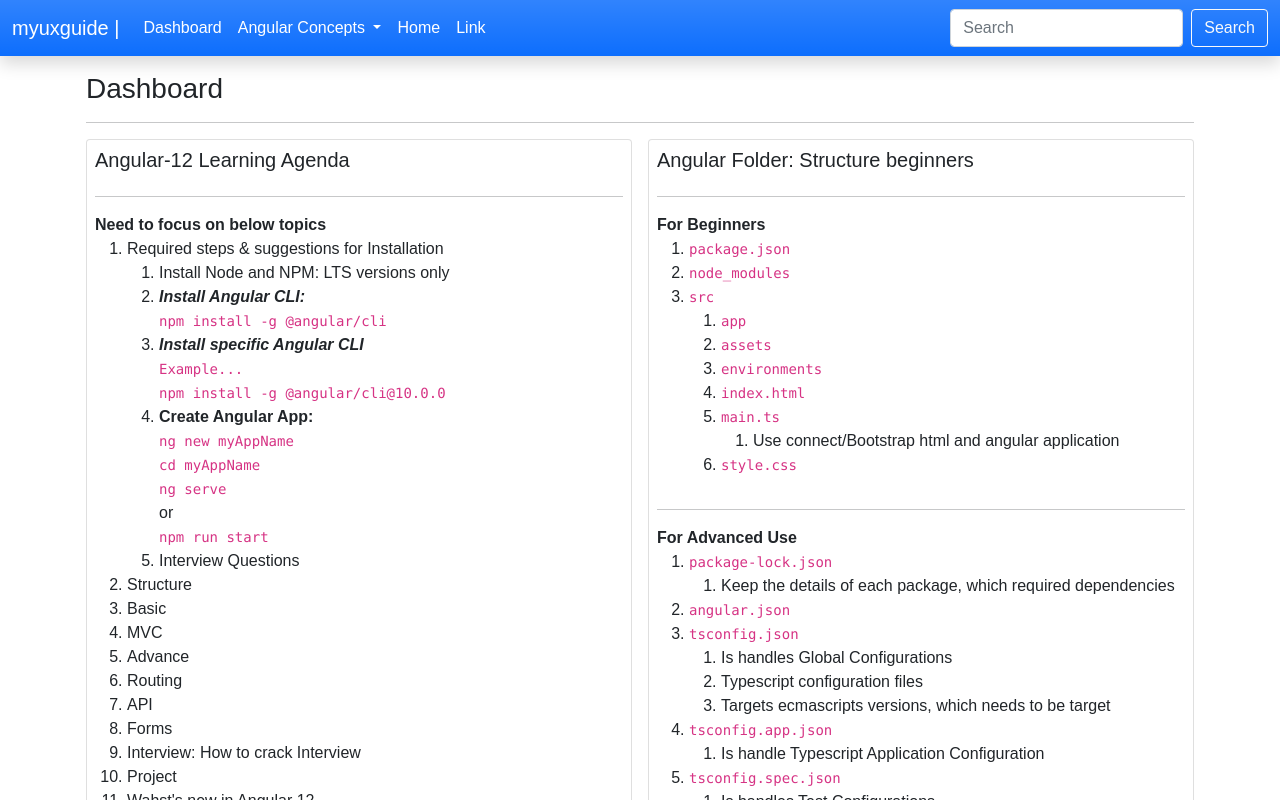
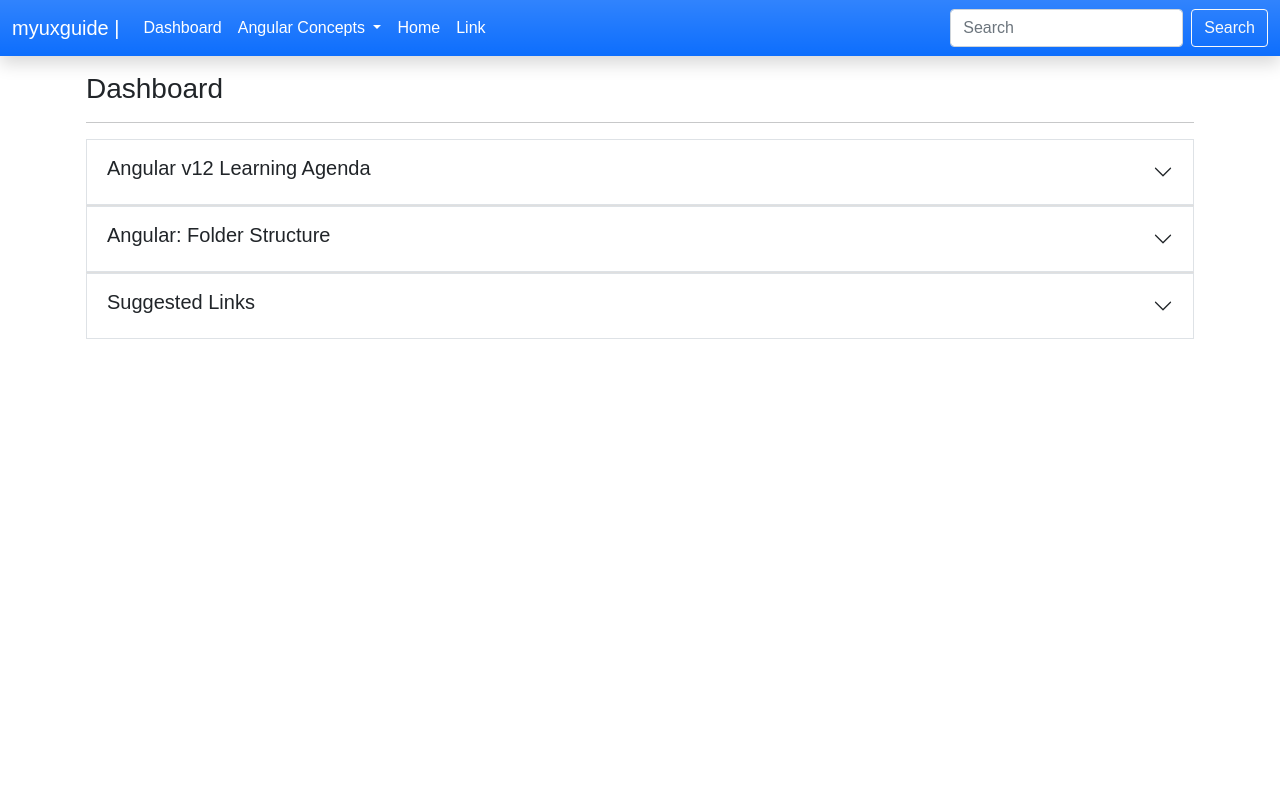
Before and after one commit to myuxguide/projects, an Angular app: page /dashboard in a window 1280 px wide. Shown: the top 800 px of the page. Built offline with nearby package versions, Linux system fonts and the light colour scheme.

Commit message:
Project Updated

```diff
--- a/src/app/dashboard/dashboard.component.css
+++ b/src/app/dashboard/dashboard.component.css
@@ -6,3 +6,7 @@ ul,li{
 .mainSection{
     padding: 1em;
 }
+.accordion-body{
+    max-height: 250px;
+    overflow-y: scroll !important;
+}
--- a/src/app/dashboard/dashboard.component.html
+++ b/src/app/dashboard/dashboard.component.html
@@ -2,15 +2,19 @@
     <h3>{{ titles.title }}</h3>
     <hr />
 
-    <div class="row row-cols-1 row-cols-sm-2 g-3">
-        <div class="col">
-            <div class="card p-2 overflow-auto">
+    <div class="accordion accordion-flush" id="accordionFlush">
+        <div class="accordion-item">
+          <h2 class="accordion-header border" id="flush-headingOne">
+            <button class="accordion-button collapsed" type="button" data-bs-toggle="collapse" data-bs-target="#flush-collapseOne" aria-expanded="false" aria-controls="flush-collapseOne">
                 <h5>{{ titles.titleOne }}</h5>
-                <hr />
+            </button>
+          </h2>
+          <div id="flush-collapseOne" class="accordion-collapse collapse" aria-labelledby="flush-headingOne" data-bs-parent="#accordionFlush">
+            <div class="accordion-body border overflow-hidden">
                 <strong>Need to focus on below topics</strong>
                 <ol>
                     <li>Required steps & suggestions for Installation</li>
-                    <ol>
+                    <ol type="a">
                         <li>
                             Install Node and NPM: LTS versions only
                         </li>
@@ -45,24 +49,29 @@
                     <li>How to use CSS</li>
                 </ol>
             </div>
+          </div>
         </div>
 
-        <div class="col">
-            <div class="card p-2 overflow-auto">
-                <h5>{{ titles.titleTwo }}</h5>
-                <hr />
+        <div class="accordion-item">
+            <h2 class="accordion-header border" id="flush-headingTwo">
+                <button class="accordion-button collapsed" type="button" data-bs-toggle="collapse" data-bs-target="#flush-collapseTwo" aria-expanded="false" aria-controls="flush-collapseTwo">
+                    <h5>{{ titles.titleTwo }}</h5>
+                </button>
+          </h2>
+          <div id="flush-collapseTwo" class="accordion-collapse collapse hide" aria-labelledby="flush-headingTwo" data-bs-parent="#accordionFlush">
+            <div class="accordion-body border overflow-auto">
                 <strong>For Beginners</strong>
                 <ol>
                     <li><code>package.json</code></li>
                     <li><code>node_modules</code></li>
                     <li><code>src</code></li>
-                    <ol>
+                    <ol type="a">
                         <li><code>app</code></li>
                         <li><code>assets</code></li>
                         <li><code>environments</code></li>
                         <li><code>index.html</code></li>
                         <li><code>main.ts</code>
-                            <ol>
+                            <ol type="i">
                                 <li>Use connect/Bootstrap html and angular application</li>
                             </ol>
                         </li>
@@ -75,24 +84,24 @@
                 <strong>For Advanced Use</strong>
                 <ol>
                     <li><code>package-lock.json</code>
-                        <ol>
+                        <ol type="a">
                             <li>Keep the details of each package, which required dependencies</li>
                         </ol>
                     </li>
                     <li><code>angular.json</code></li>
                     <li><code>tsconfig.json</code>
-                        <ol>
+                        <ol type="a">
                             <li>Is handles Global Configurations</li>
                             <li>Typescript configuration files</li>
                             <li>Targets ecmascripts versions, which needs to be target</li>
                         </ol>
                     </li>
                     <li><code>tsconfig.app.json</code>
-                        <ol>
+                        <ol type="a">
                             <li>Is handle Typescript Application Configuration</li>
                         </ol>
                     <li><code>tsconfig.spec.json</code>
-                        <ol>
+                        <ol type="a">
                             <li>Is handles Test Configurations</li>
                             <li>We can includes new files as well <br />
                                 <code>
@@ -115,12 +124,17 @@
                     <li><code>polyfills.ts</code></li>
                 </ol>
             </div>
+          </div>
         </div>
 
-        <div class="col">
-            <div class="card p-2 overflow-auto">
-                <h5>{{ titles.titleFour }}</h5>
-                <hr />
+        <div class="accordion-item">
+            <h2 class="accordion-header border" id="flush-headingThree">
+                <button class="accordion-button collapsed" type="button" data-bs-toggle="collapse" data-bs-target="#flush-collapseThree" aria-expanded="false" aria-controls="flush-collapseTwo">
+                    <h5>{{ titles.titleFour }}</h5>
+                </button>
+          </h2>
+          <div id="flush-collapseThree" class="accordion-collapse collapse hide" aria-labelledby="flush-headingThree" data-bs-parent="#accordionFlush">
+            <div class="accordion-body border overflow-auto">
                 <nav class="nav flex-column">
                     <ol>
                         <li><a class="nav-link active"
@@ -131,6 +145,7 @@
                     </ol>
                 </nav>
             </div>
+          </div>
         </div>
-    </div>
-</div>
+      </div>
+   </div>
--- a/src/app/dashboard/dashboard.component.ts
+++ b/src/app/dashboard/dashboard.component.ts
@@ -8,8 +8,8 @@ import { Component, OnInit } from '@angular/core';
 export class DashboardComponent implements OnInit {
   titles = {
     title: 'Dashboard',
-    titleOne: "Angular-12 Learning Agenda",
-    titleTwo: "Angular Folder: Structure beginners",
+    titleOne: "Angular v12 Learning Agenda",
+    titleTwo: "Angular: Folder Structure",
     titleThree: "Angular Folder: Advanced user",
     titleFour: 'Suggested Links'
   }
```
